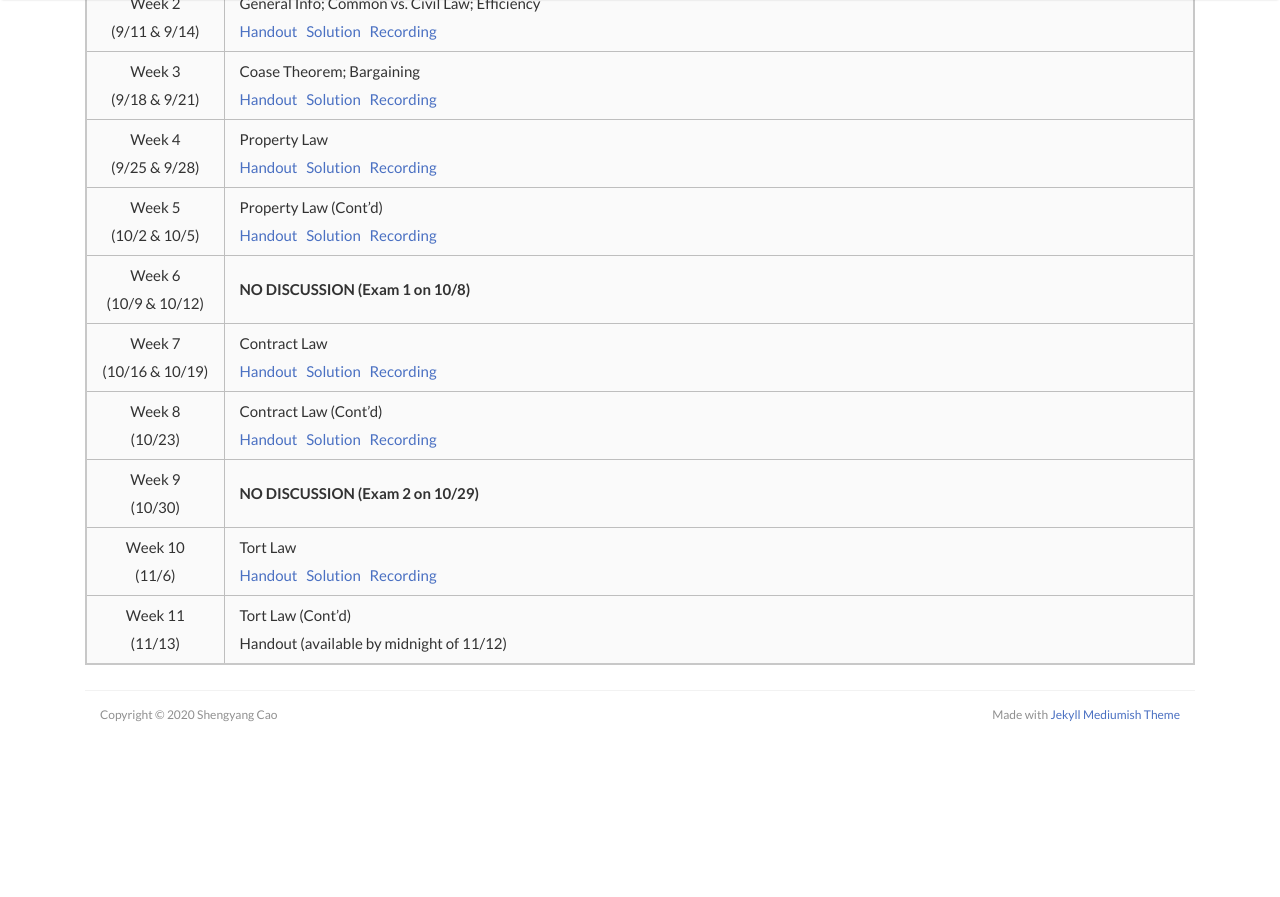
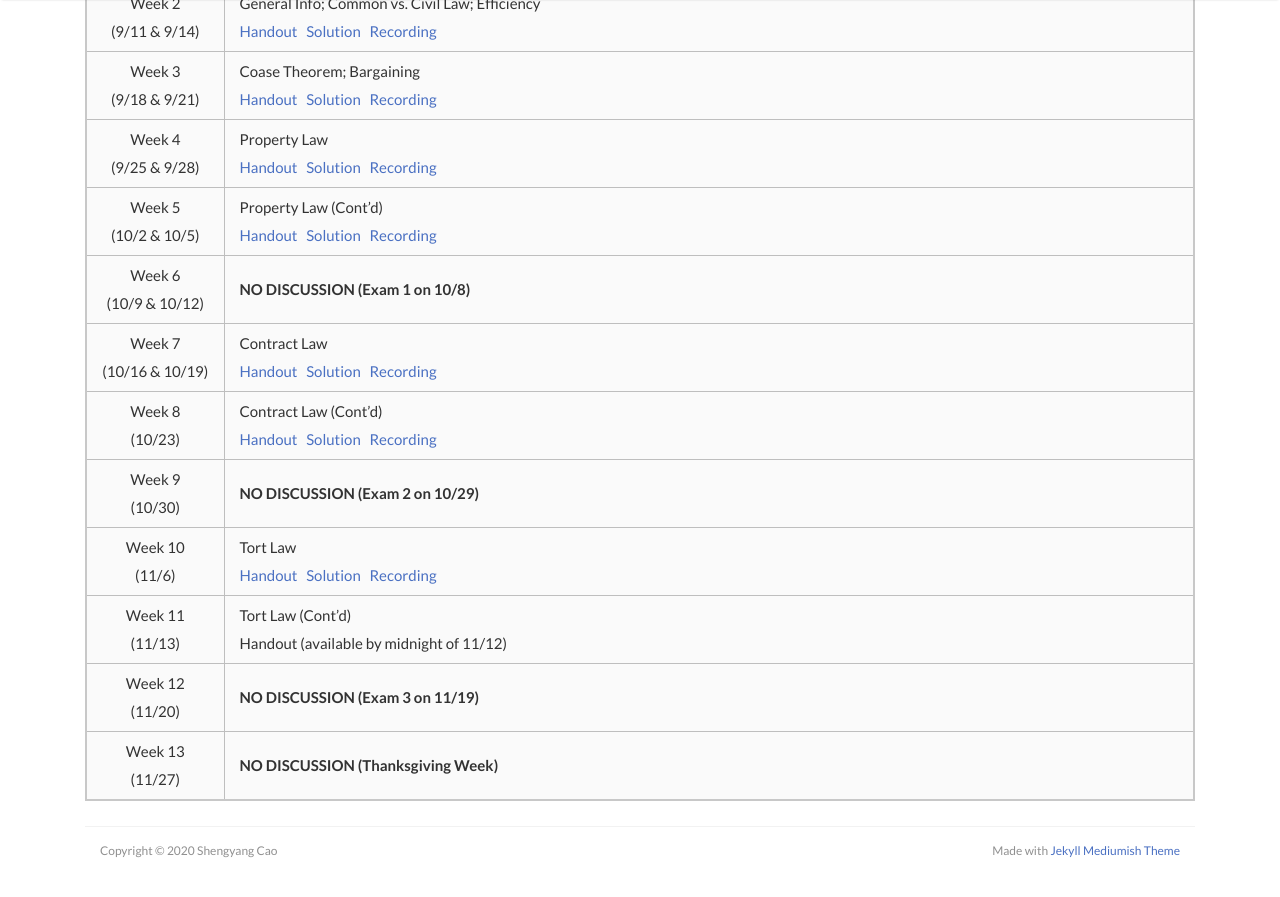
Before and after one commit to scaotravis/scaotravis.github.io, a Jekyll site: the page built from _posts/2020-08-04-teaching-fa-522.md, in a window 1280 px wide and 900 px high, scrolled down 970 px. Shown: the top 897 px of the window. Built offline with Jekyll 4.4.1, drawn with Linux system fonts in a browser that asks for light colours; nearby versions of some CDN libraries; comment, search, counter and statistics services are not loaded; before the commit the page ends 1734 px from its top, so only the background shows below that.

Commit message:
update schedule for the rest of Nov

```diff
--- a/_posts/2020-08-04-teaching-fa-522.md
+++ b/_posts/2020-08-04-teaching-fa-522.md
@@ -40,3 +40,5 @@ permalink: /teaching/fa20-522
 | Week 9 <br> (10/30) | **NO DISCUSSION (Exam 2 on 10/29)** |
 | Week 10 <br> (11/6) | Tort Law <br> [Handout]({{ site.url }}/downloads/teaching/fa20-522/522_fa20_dis-7_handout.pdf) &nbsp; [Solution]({{ site.url }}/downloads/teaching/fa20-522/522_fa20_dis-7_sol.pdf) &nbsp; [Recording](https://us-lti.bbcollab.com/recording/7c1a34b84b4c4a1188ae780e6a5e0915)|
 | Week 11 <br> (11/13) | Tort Law (Cont'd) <br> Handout (available by midnight of 11/12)|
+| Week 12 <br> (11/20) | **NO DISCUSSION (Exam 3 on 11/19)** |
+| Week 13 <br> (11/27) | **NO DISCUSSION (Thanksgiving Week)** |
```
Also changed, not shown: 3 other files.
